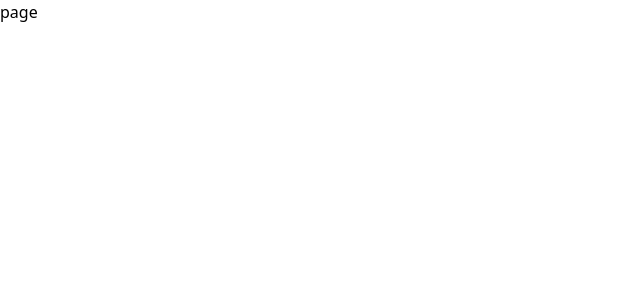
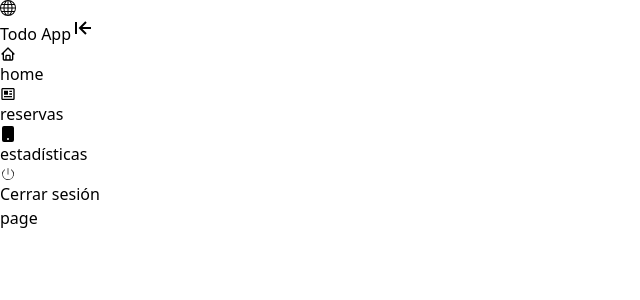
Before and after one commit to Guerre-Pablo-Agustin/reservas-restaurante, a Next.js app: page /dashboard in a window 1280 px wide. Shown: the top 300 px of the page, without its empty margins (0-640 px from the left). Built offline with nearby package versions, Linux system fonts and the light colour scheme.

Commit message:
ajustes en el sidenav

```diff
--- a/package.json
+++ b/package.json
@@ -9,7 +9,7 @@
     "lint": "next lint"
   },
   "dependencies": {
-    "motion": "^11.13.3",
+    "motion": "^11.13.5",
     "next": "^15.0.3",
     "react": "^18.2.0",
     "react-dom": "^18.2.0",
--- /dev/null
+++ b/src/app/dashboard/layout.tsx
@@ -0,0 +1,18 @@
+import SideNav from "@/components/Dashboard/Sidenav/Sidenav";
+
+
+interface LayoutProps {
+    children: React.ReactNode;
+  }
+
+
+export default function Layout({ children: children }: LayoutProps) {
+  return (
+    <div className="flex h-screen flex-col md:flex-row md:overflow-hidden">
+      <div className="w-full flex-none md:w-64">
+        <SideNav />
+      </div>
+      <div className="flex-grow p-6 md:overflow-y-auto md:p-8">{children}</div>
+    </div>
+  );
+}
--- /dev/null
+++ b/src/components/Dashboard/Sidenav/NavLinks.tsx
@@ -0,0 +1,46 @@
+"use client";
+
+import Link from "next/link";
+import { usePathname } from "next/navigation";
+import { BiHome, BiNews } from "react-icons/bi";
+import { BsTabletFill } from "react-icons/bs";
+
+const Links = [
+  { name: "home", href: "/dashboard", icon: BiHome },
+  { name: "reservas", href: "/dashboard/create", icon: BiNews },
+  { name: "estadísticas", href: "/dashboard/kanban", icon: BsTabletFill },
+];
+
+export default function NavLinks({ hide }: { hide: boolean }) {
+  const pathName = usePathname();
+
+  return (
+    <div className="flex flex-col gap-2">
+      {Links.map((link) => {
+        const LinkIcon = link.icon;
+        return (
+          <Link
+            key={link.name}
+            href={link.href}
+            className={`flex items-center rounded-md p-2 text-sm font-medium transition-all duration-300 ${
+              pathName === link.href
+                ? "bg-sky-100 text-blue-600"
+                : "bg-gray-50 text-gray-800 hover:bg-sky-100 hover:text-blue-600"
+            }`}
+          >
+            {/* Ícono del enlace */}
+            <LinkIcon className="w-5 h-5" />
+            {/* Nombre del enlace con visibilidad responsiva */}
+            <span
+              className={`ml-2 transition-all duration-300 ${
+                hide ? "hidden md:inline" : "inline"
+              }`}
+            >
+              {link.name}
+            </span>
+          </Link>
+        );
+      })}
+    </div>
+  );
+}
--- /dev/null
+++ b/src/components/Dashboard/Sidenav/Sidenav.tsx
@@ -0,0 +1,96 @@
+"use client";
+
+import Link from "next/link";
+import NavLinks from "./NavLinks";
+import Image from "next/image";
+import { motion } from "framer-motion";
+import { useRouter } from "next/navigation";
+import { useEffect, useState } from "react";
+import { BsGlobe } from "react-icons/bs";
+import { CiPower } from "react-icons/ci";
+import { useStore } from "@/store/store";
+import { BiArrowToLeft, BiArrowToRight } from "react-icons/bi";
+
+export default function SideNav() {
+  const { user, loadUser, logout } = useStore();
+  const [hide, setHide] = useState(false);
+
+  const router = useRouter();
+
+  useEffect(() => {
+    loadUser();
+  }, [loadUser]);
+
+  const handleLogout = () => {
+    const confirmed = confirm("¿Seguro que quieres cerrar tu sesión?");
+    if (confirmed) {
+      logout();
+      router.push("/login");
+    }
+  };
+
+  const sideNavVariants = {
+    open: { width: "240px", transition: { duration: 0.3 } },
+    collapsed: { width: "80px", transition: { duration: 0.3 } },
+  };
+
+  return (
+    <motion.nav
+      className="flex h-full flex-col px-3 py-4 md:px-2"
+      animate={hide ? "collapsed" : "open"}
+      variants={sideNavVariants}
+    >
+      <div className="mb-2 flex h-20 items-end justify-start rounded-md p-4 md:h-20  ">
+        <Link
+          href="/panel"
+          className="flex items-center gap-2 text-blue-600 font-bold"
+        >
+          <BsGlobe className="h-8 w-8 rotate-[15deg]" />
+          <span
+            className={`text-xl transition-opacity duration-300 ${
+              hide ? "opacity-0" : "opacity-100"
+            }`}
+          >
+            Todo App
+          </span>
+        </Link>
+        <button
+          onClick={() => setHide(!hide)}
+          className="text-blue-600 hidden md:block"
+          aria-label="Toggle SideNav"
+        >
+          {hide ? <BiArrowToRight size={24} /> : <BiArrowToLeft size={24} />}
+        </button>
+      </div>
+      <div className="flex grow  justify-between space-x-2 md:flex-col md:space-x-0 md:space-y-2">
+
+      <NavLinks hide={hide} />
+      <div className="hidden h-auto w-full grow rounded-md bg-gray-50 md:block"></div>
+        {user?.image ? (
+          <Image
+          src={user.image}
+            alt="Profile"
+            width={40}
+            height={40}
+            className="rounded-full"
+          />
+        ) : (
+          <div className="w-10 h-10 bg-gray-300 rounded-full" />
+        )}
+        <button
+          onClick={handleLogout}
+          className="flex items-center gap-2 text-sm font-medium text-gray-800 hover:text-blue-600"
+        >
+          <CiPower className="w-5 h-5" />
+          <span
+            className={`transition-opacity duration-300 ${
+              hide ? "opacity-0" : "opacity-100"
+            }`}
+            >
+            Cerrar sesión
+          </span>
+        </button>
+      </div>
+    </motion.nav>
+  );
+}
```
Also changed, not shown: 1 other file (tests, documents, lock files or other folders).
